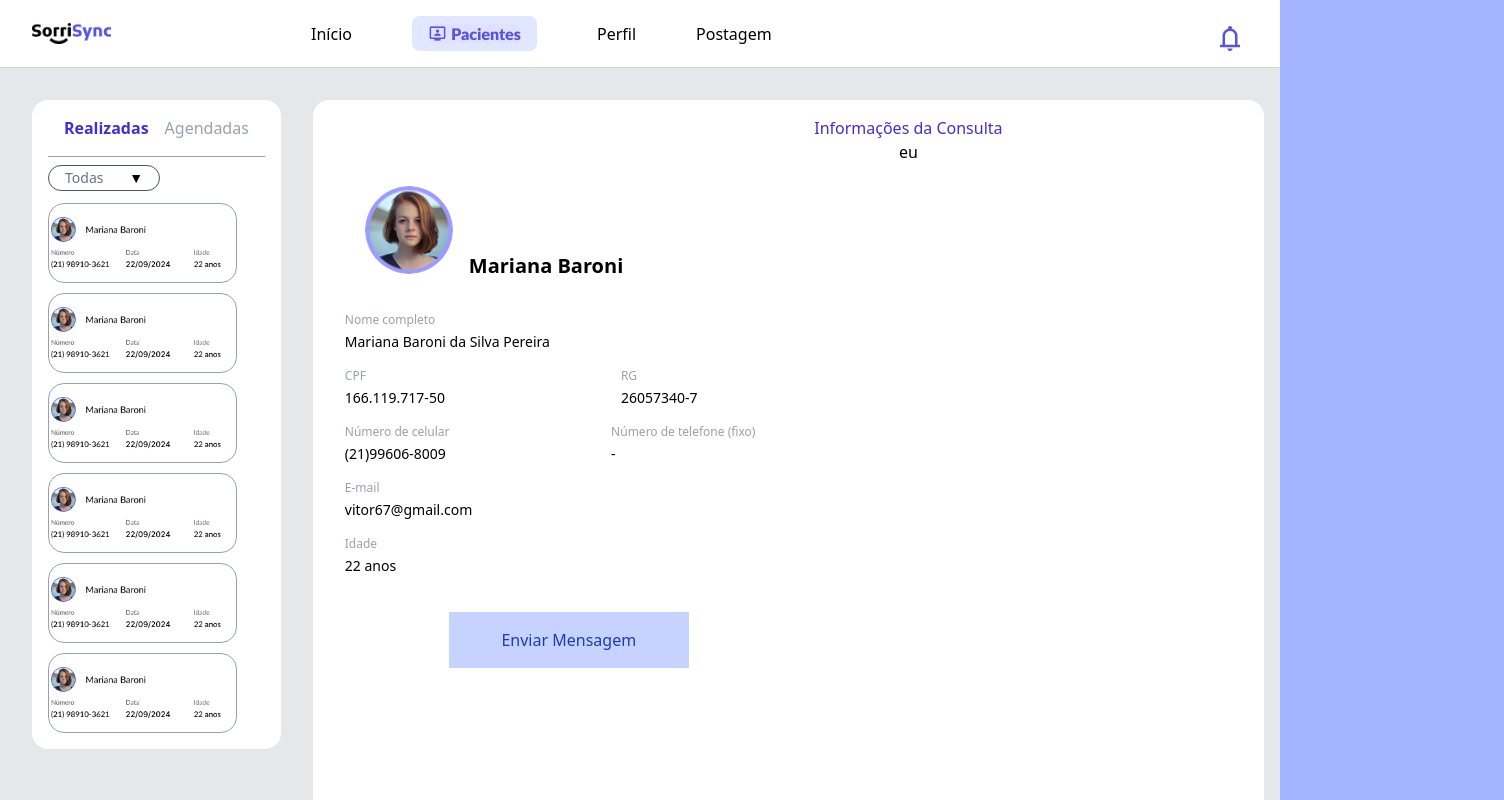
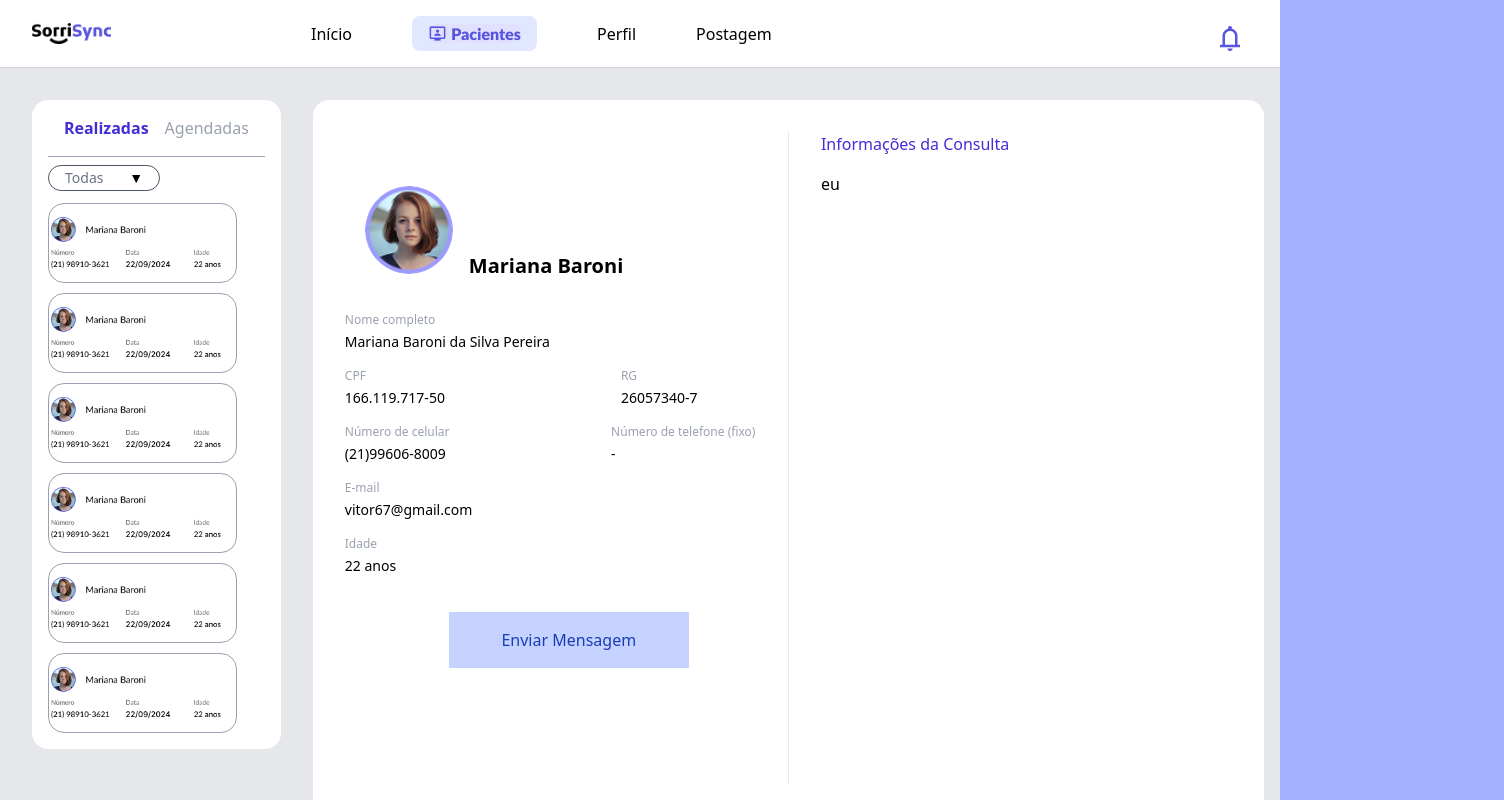
Before and after one commit to cce-fluxo/DDD25.1-Cebolinha67-Front, a Next.js app: page /consulta/unica in a window 1280 px wide. Shown: the top 800 px of the page, 1504 px wide, since content can reach past the window. Built offline with nearby package versions, Linux system fonts and the light colour scheme.

Commit message:
terminando a segunda tela

```diff
--- a/app/components/BoxSelecionouPaciente.tsx
+++ b/app/components/BoxSelecionouPaciente.tsx
@@ -1,50 +1,35 @@
 export default function BoxSelecionouPaciente(){
     return(
-        <div className="flex-1 w-[80%] h-[89.4vh] mt-4 bg-white rounded-2xl flex flex-col gap-2">
+        <div className="flex-1 w-[80%] h-[89.4vh] mt-4 bg-white rounded-2xl flex flex-row">
 
-        {/* parte da esquerda - dados do paciente*/}
-
+            {/* coluna esquerda */}
             <div className="flex flex-col gap-4 p-8 w-[50%]">
-            {/* as vias de fato do código(conteúdo das divs) */}
-
-            {/* eu mudo todo o bloco de elementos aqui */}
                 <div className="flex items-center gap-4 mb-4">
-            <img src={"/elipse.png"} alt="foto do paciente" className="w-[11vh] h-[11vh] rounded-full mt-12 ml-5"></img>
+                    <img src="/elipse.png" alt="foto do paciente" className="w-[11vh] h-[11vh] rounded-full mt-12 ml-5" />
                     <p className="text-xl font-semibold mt-[15vh]">Mariana Baroni</p>
                 </div>
-
-            {/* dados da mulher */}
 
                 <div className="flex flex-col gap-1">
                     <p className="text-gray-400 text-xs">Nome completo</p>
                     <p className="text-sm font-medium">Mariana Baroni da Silva Pereira</p>
                 </div>
 
-            {/* botar os dois amigos que vão ficar lado a lado na div */}
-
                 <div className="flex gap-[22vh]">
-
                     <div className="flex flex-col gap-1">
                         <p className="text-gray-400 text-xs">CPF</p>
                         <p className="text-sm font-medium">166.119.717-50</p>
                     </div>
-
                     <div className="flex flex-col gap-1">
                         <p className="text-gray-400 text-xs">RG</p>
                         <p className="text-sm font-medium">26057340-7</p>
                     </div>
-
                 </div>
 
-            {/* a outra dupla dinâmica */}
-
                 <div className="flex gap-[20.2vh]">
-
                     <div className="flex flex-col gap-1">
                         <p className="text-gray-400 text-xs">Número de celular</p>
                         <p className="text-sm font-medium">(21)99606-8009</p>
                     </div>
-
                     <div className="flex flex-col gap-1">
                         <p className="text-gray-400 text-xs">Número de telefone (fixo)</p>
                         <p className="text-sm font-medium">-</p>
@@ -66,15 +51,17 @@ export default function BoxSelecionouPaciente(){
                 </button>
             </div>
 
-        <div className="flex flex-col items-center justify-center -mt-[74vh] -mr-[30vh] ">
+            {/* divisor */}
+            <div className="w-px bg-gray-200 my-8" />
+
+            {/* coluna direita */}
+            <div className="flex flex-col gap-4 p-8 w-[50%]">
                 <p className="text-medium font-medium text-indigo-700">Informações da Consulta</p>
-
-            <div className="flex flex-col ">
+                <div className="flex flex-col gap-1">
                     <p>eu</p>
                 </div>
             </div>
 
-
         </div>
     )
 }
```
Lines whose indentation alone changed are shown as unchanged.
